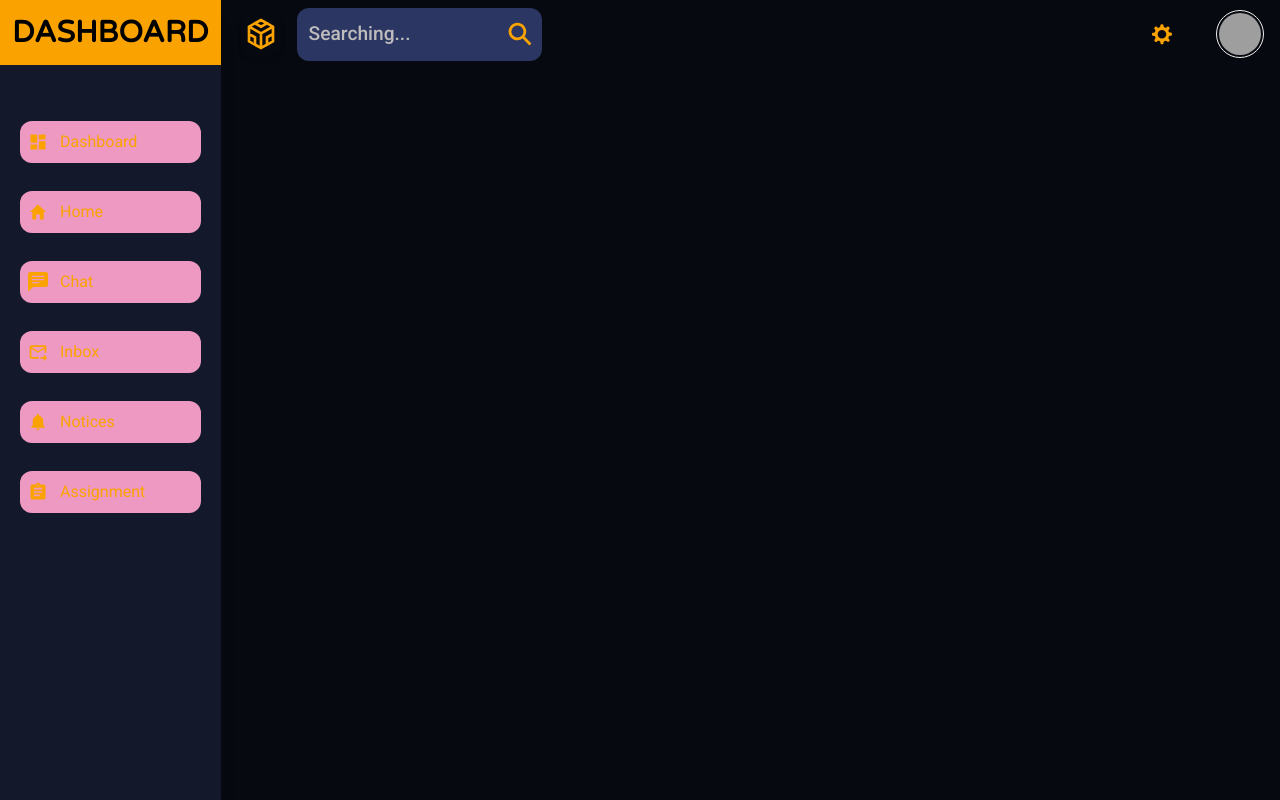
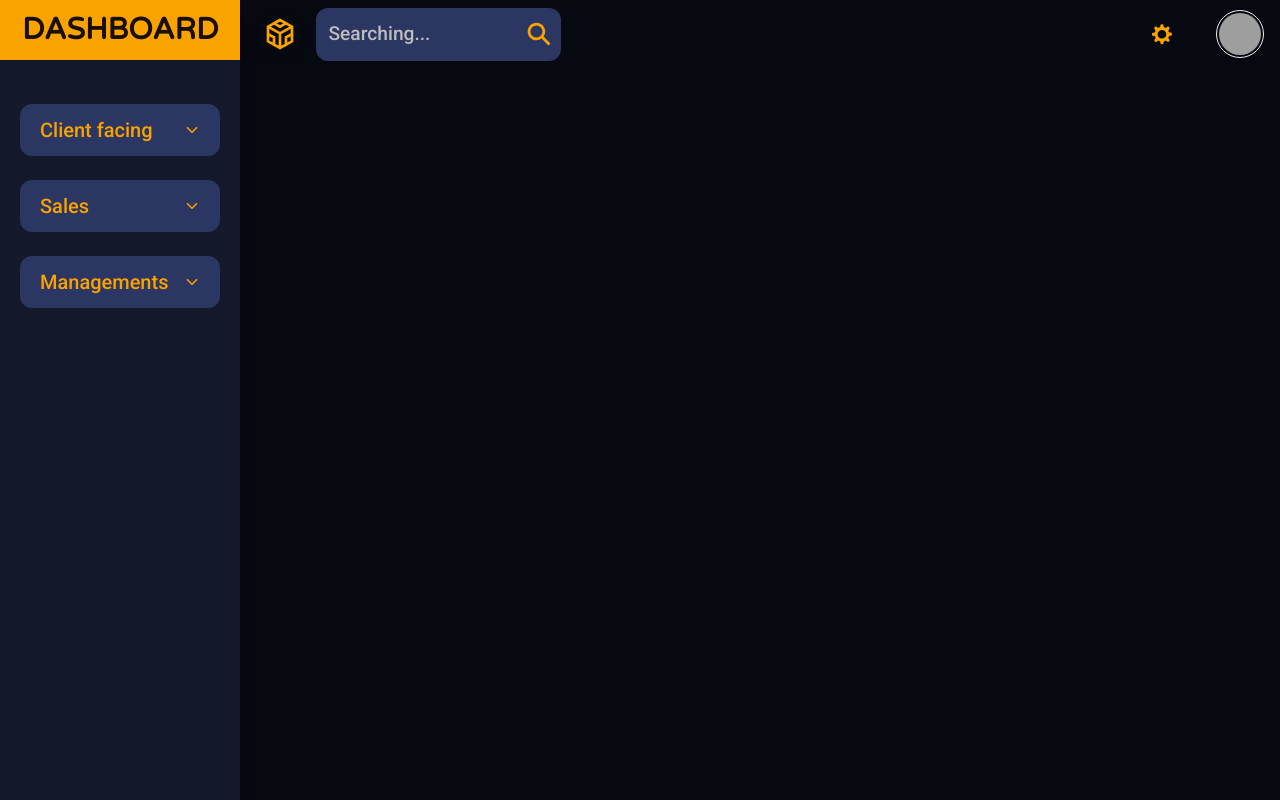
Before and after one commit to Shivam03-coder/Dashboard-Frontend, a React (Vite) app: page /dashboard in a window 1280 px wide. Built offline with nearby package versions, Linux system fonts and the light colour scheme; grey boxes are pictures that could not be loaded.

Commit message:
sidebar added

```diff
--- a/index.html
+++ b/index.html
@@ -5,7 +5,7 @@
   <meta charset="UTF-8" />
   <link rel="icon" type="image/svg+xml" href="/vite.svg" />
   <meta name="viewport" content="width=device-width, initial-scale=1.0" />
-  <title>CHAT-BOX</title>
+  <title>DASHBOARD</title>
   <link rel="preconnect" href="https://fonts.googleapis.com">
   <link rel="preconnect" href="https://fonts.gstatic.com" crossorigin>
   <link
--- a/src/App.css
+++ b/src/App.css
@@ -1,7 +1,10 @@
 * {
   margin: 0;
   padding: 0;
-  /* @apply bg-primary-950; */
   @apply text-customeYellow;
-  @apply font-Roboto
+  @apply font-Roboto;
 }
+body::-webkit-scrollbar {
+  width: 0px; /* Width of the scrollbar */
+  height: 0px; /* Height of the scrollbar (for horizontal scrollbars) */
+}
--- a/src/components/layout/Layout.jsx
+++ b/src/components/layout/Layout.jsx
@@ -7,7 +7,7 @@ const Layout = () => {
   const IsMobileView = useMediaquery("720");
   const [IssidebarOpen, setIssidebarOpen] = useState(false);
   return (
-    <div className={`w-full h-full flex`}>
+    <div className="w-full flex justify-between">
       <Sidebar
         IsMobileView={IsMobileView}
         IssidebarOpen={IssidebarOpen}
--- a/src/components/layout/Navbar/Nav.jsx
+++ b/src/components/layout/Navbar/Nav.jsx
@@ -11,7 +11,7 @@ export function Nav({ IsMobileView, IssidebarOpen, setIssidebarOpen }) {
     setIssidebarOpen(!IssidebarOpen);
   }
   return (
-    <nav className="p-2 h-max top-0 flex justify-between flex-1 flex-grow">
+    <nav className="p-2 sticky  h-max top-0 flex justify-between flex-1 flex-grow">
       <section className="px-3 flex items-center gap-4">
         {IsMobileView ? (
           <IconButton
@@ -26,8 +26,7 @@ export function Nav({ IsMobileView, IssidebarOpen, setIssidebarOpen }) {
             <GrCodeSandbox className="size-8 " />
           </IconButton>
         )}
-
-        <div className="searchbar">
+        <div className={`${IsMobileView ? "hidden" : "block"}`}>
           <Searchbar />
         </div>
       </section>
--- a/src/components/layout/sidebar/Sidebar.jsx
+++ b/src/components/layout/sidebar/Sidebar.jsx
@@ -1,14 +1,15 @@
-import { Card, Drawer, Typography } from "@material-tailwind/react";
+import { Card, Drawer } from "@material-tailwind/react";
 import SidebarMenu from "./SidebarMenu";
+// import {createPortal} from "react-dom"
 
 function Sidebar({ IsMobileView, IssidebarOpen, setIssidebarOpen }) {
   const closeSidebar = () => setIssidebarOpen(false);
   return (
     <>
       {IsMobileView ? (
-        <Drawer open={IssidebarOpen} onClose={closeSidebar}>
+        <Drawer  open={IssidebarOpen} onClose={closeSidebar}>
           <Card
-            className="min-h-screen h-full shadow-xl bg-primary-800
+            className="min-h-screen relative min-w-[290px] h-full shadow-xl bg-primary-800
          text-black rounded-none shadow-blue-gray-900/5"
           >
             <SidebarMenu />
@@ -16,10 +17,10 @@ function Sidebar({ IsMobileView, IssidebarOpen, setIssidebarOpen }) {
         </Drawer>
       ) : (
         <Card
-          className="min-h-screen h-full shadow-xl bg-primary-800
+          className="min-h-screen relative min-w-[240px]  shadow-xl bg-primary-800
                  text-black rounded-none shadow-blue-gray-900/5"
         >
-          <SidebarMenu />
+            <SidebarMenu IsMobileView={IsMobileView} />
         </Card>
       )}
     </>
--- a/src/components/layout/sidebar/SidebarMenu.jsx
+++ b/src/components/layout/sidebar/SidebarMenu.jsx
@@ -1,81 +1,22 @@
-import { Link } from "react-router-dom";
-import {
-  MdDashboard,
-  MdOutlineForwardToInbox,
-  MdAssignment,
-} from "react-icons/md";
-import { IoMdHome, IoMdNotifications } from "react-icons/io";
-import { BsChatLeftTextFill } from "react-icons/bs";
-import { Typography } from "@material-tailwind/react";
-const SidebarMenu = () => {
+import Searchbar from "../../shared/Searchbar/Searchbar";
+import SidebarLinks from "./sidebarlinks/SidebarLinks";
+
+const SidebarMenu = ({ IsMobileView }) => {
   return (
     <>
-        <div className="mb-5">
-          <Typography
-            variant="h3"
-            className="bg-customeYellow text-black w-full text-center font-Varela p-3"
-          >
-            DASHBOARD
-          </Typography>
-        </div>
-        <div className="navigations px-5 space-y-7 mt-9">
-          <Link
-            className="text-secondary-prime flex items-center gap-3 p-2 rounded-xl bg-secondary-500"
-            to={"/"}
-          >
-            <MdDashboard className="h-5 w-5" />
-            <Typography variant="h6" className="font-normal">
-              Dashboard
-            </Typography>
-          </Link>
-          <Link
-            className="text-secondary-prime flex items-center gap-3 p-2 rounded-xl bg-secondary-500"
-            to={"/"}
-          >
-            <IoMdHome className="h-5 w-5" />
-            <Typography variant="h6" className="font-normal">
-              Home
-            </Typography>
-          </Link>
-          <Link
-            className="text-secondary-prime flex items-center gap-3 p-2 rounded-xl bg-secondary-500"
-            to={"/"}
-          >
-            <BsChatLeftTextFill className="h-5 w-5" />
-            <Typography variant="h6" className="font-normal">
-              Chat
-            </Typography>
-          </Link>
-          <Link
-            className="text-secondary-prime flex items-center gap-3 p-2 rounded-xl bg-secondary-500"
-            to={"/"}
-          >
-            <MdOutlineForwardToInbox className="h-5 w-5" />
-            <Typography variant="h6" className="font-normal">
-              Inbox
-            </Typography>
-          </Link>
-          <Link
-            className="text-secondary-prime flex items-center gap-3 p-2 rounded-xl bg-secondary-500"
-            to={"/"}
-          >
-            <IoMdNotifications className="h-5 w-5" />
-            <Typography variant="h6" className="font-normal">
-              Notices
-            </Typography>
-          </Link>
-          <Link
-            className="text-secondary-prime flex items-center gap-3 p-2 rounded-xl bg-secondary-500"
-            to={"/"}
-          >
-            <MdAssignment className="h-5 w-5" />
-            <Typography variant="h6" className="font-normal">
-              Assignment
-            </Typography>
-          </Link>
-        </div>
+      <div className="mb-5 p-3 sticky top-0 z-20  bg-customeYellow text-black">
+        <h5 className="opacity-90 my-auto text-center font-Varela text-3xl text-black font-semibold">
+          DASHBOARD
+        </h5>
+      </div>
+      <div className="md:hidden block">
+        <Searchbar />
+      </div>
+      <div className="navigations px-5 space-y-7 mt-6 text-customeYellow">
+        <SidebarLinks />
+      </div>
     </>
-  )
-}
+  );
+};
 
-export default SidebarMenu
+export default SidebarMenu;
--- /dev/null
+++ b/src/components/layout/sidebar/accordions/ClientfacingLinks.jsx
@@ -0,0 +1,63 @@
+import React, { useState } from "react";
+import {
+  Typography,
+  List,
+  Accordion,
+  AccordionHeader,
+  AccordionBody,
+} from "@material-tailwind/react";
+import { IoIosArrowDown } from "react-icons/io";
+import { NavLink } from "react-router-dom";
+
+const ClientfacingLinks = ({ Titles, linkitems }) => {
+  const [open, setOpen] = React.useState(0);
+
+  const handleOpen = (value) => {
+    setOpen(open === value ? 0 : value);
+  };
+  return (
+    <Accordion
+      className="max-w-[240px] text-customeYellow"
+      open={open === 1}
+      icon={
+        <IoIosArrowDown
+          strokeWidth={2.5}
+          className={`mx-auto h-4 w-4 transition-transform ${
+            open === 1 ? "rotate-180" : ""
+          }`}
+        />
+      }
+    >
+      <AccordionHeader
+        onClick={() => handleOpen(1)}
+        className={`border-b-0 bg-primary-600 rounded-xl  py-3 px-5 ${
+          open === 1 ? "bg-black" : ""
+        }`}
+      >
+        <Typography className="mr-auto  font-medium text-customeYellow text-xl">
+          {Titles}
+        </Typography>
+      </AccordionHeader>
+      <AccordionBody className="py-1">
+        <section className="p-0 mt-5 text-customeYellow space-y-3">
+          {linkitems?.map(({ label, icon ,id }) => {
+            const Componenet = icon;
+            return (
+              <NavLink
+                key={id}
+                className={`bg-black text-[1.1rem] flex items-center py-3 px-5 rounded-2xl gap-5`}
+              >
+                <i>
+                  <Componenet strokeWidth={3} className="size-5" />
+                </i>
+                {label}
+              </NavLink>
+            );
+          })}
+        </section>
+      </AccordionBody>
+    </Accordion>
+  );
+};
+
+export default ClientfacingLinks;
--- /dev/null
+++ b/src/components/layout/sidebar/sidebarlinks/SidebarLinks.jsx
@@ -0,0 +1,21 @@
+import React from "react";
+import ClientfacingLinks from "../accordions/ClientfacingLinks";
+import { ClientFacinglinksitems , Saleslinksitems } from "./linkitems";
+
+
+const SidebarLinks = () => {
+  const Titles = {
+    Clientfacing: "Client facing",
+    Sales: "Sales",
+    Management : "Managements"
+  };
+  return (
+    <div className="space-y-6">
+      <ClientfacingLinks Titles={Titles.Clientfacing} linkitems={ClientFacinglinksitems} />
+      <ClientfacingLinks Titles={Titles.Sales} linkitems={Saleslinksitems} />
+      <ClientfacingLinks Titles={Titles.Management} />
+    </div>
+  );
+};
+
+export default SidebarLinks;
--- /dev/null
+++ b/src/components/layout/sidebar/sidebarlinks/linkitems.js
@@ -0,0 +1,57 @@
+import { AiOutlineShoppingCart } from "react-icons/ai";
+import { IoPersonAddOutline , IoEarthOutline} from "react-icons/io5";
+import { MdOutlineRemoveRedEye  } from "react-icons/md";
+import { BsCalendar2Date } from "react-icons/bs";
+import { TbPageBreak  , TbCalendarMonth , TbReportMoney} from "react-icons/tb";
+
+
+const ClientFacinglinksitems = [
+  {
+    id: 1,
+    icon: AiOutlineShoppingCart,
+    label: "Products",
+  },
+  {
+    id: 2,
+    icon: IoPersonAddOutline,
+    label: "Customers",
+  },
+  {
+    id: 3,
+    icon: TbReportMoney,
+    label: "Transcations",
+  },
+  {
+    id: 4,
+    icon: IoEarthOutline,
+    label: "Geography",
+  },
+];
+const Saleslinksitems = [
+  {
+    id: 1,
+    icon: MdOutlineRemoveRedEye,
+    label: "Overview",
+  },
+  {
+    id: 2,
+    icon: BsCalendar2Date,
+    label: "Daily",
+  },
+  {
+    id: 3,
+    icon: TbCalendarMonth,
+    label: "Monthly",
+  },
+  {
+    id: 4,
+    icon: TbPageBreak,
+    label: "Breakdown",
+  },
+];
+
+
+
+
+
+export { ClientFacinglinksitems , Saleslinksitems };
--- a/src/components/shared/Searchbar/Searchbar.jsx
+++ b/src/components/shared/Searchbar/Searchbar.jsx
@@ -3,7 +3,7 @@ import { IoSearchSharp } from "react-icons/io5";
 const Searchbar = () => {
   return (
     <div className=" relative Row-center font-medium text-[1.2rem] text-white">
-      <i className="absolute right-2 !bg-primary-600">
+      <i className="absolute right-5 md:right-2 !bg-primary-600">
         <IoSearchSharp className="size-7 !bg-transparent" />
       </i>
       <input
```
